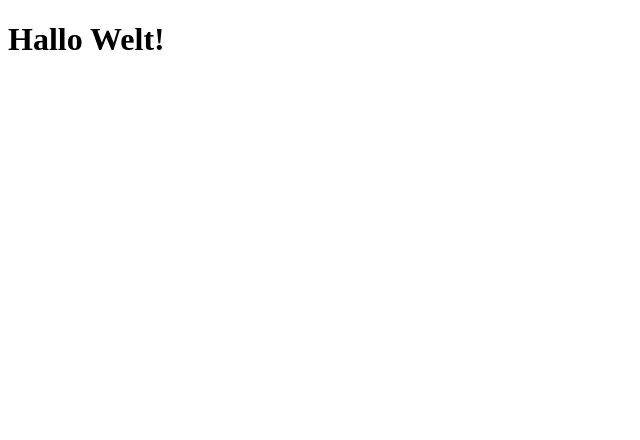
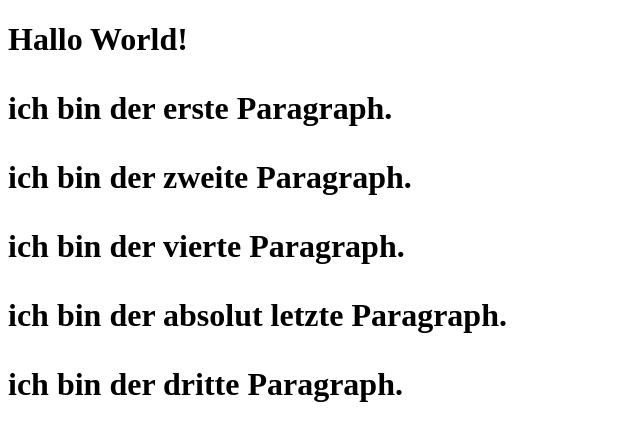
Before and after one commit to CihanUnall/git_exercise_02, a plain HTML site: page index.html in a window 1280 px wide. Shown: the whole page, without its empty margins (0-640 px from the left). Drawn offline with Linux system fonts and the light colour scheme.

Commit message:
Der Inhalt von index.html wurde geändert.

```diff
--- a/index.html
+++ b/index.html
@@ -7,6 +7,15 @@
     <link rel="stylesheet" href="style.css">
 </head>
 <body>
-    <h1>Hallo Welt!</h1>
+    <h1>
+        Hallo World!
+        <div>
+          <p>ich bin der erste Paragraph.</p>
+          <p>ich bin der zweite Paragraph.</p>
+          <p>ich bin der vierte Paragraph.</p>
+          <p>ich bin der absolut letzte Paragraph.</p>
+          <p>ich bin der dritte Paragraph.</p>
+        </div>
+      </h1>
 </body>
 </html>
```
